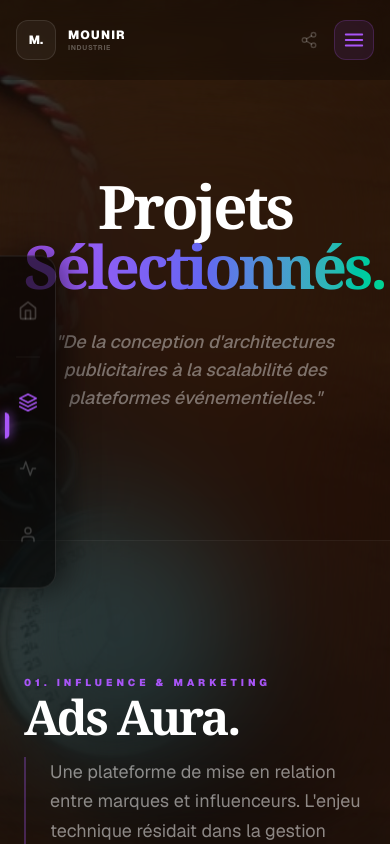
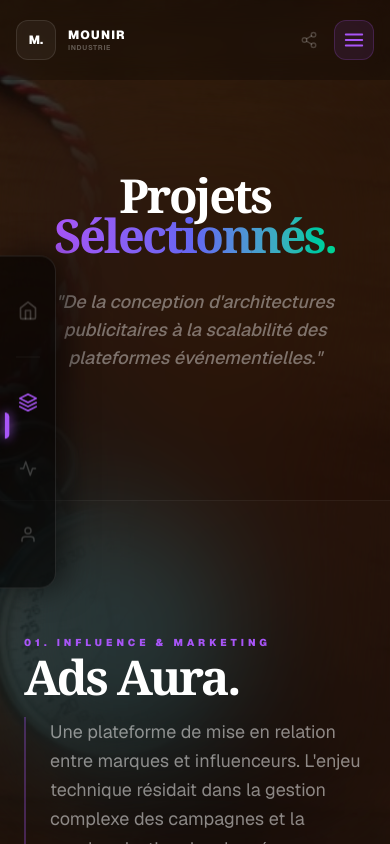
Before and after one commit to chefDossier/chefdossierPortfolio, a Next.js app: page /projects in a window 390 px wide. Built offline with nearby package versions, Linux system fonts and the light colour scheme.

Commit message:
responsivite du texte dans la page project

```diff
--- a/src/app/projects/page.tsx
+++ b/src/app/projects/page.tsx
@@ -7,10 +7,12 @@ import {
 export default function PortfolioShowcase() {
   return (
     <div className="relative bg-[#0a0a0a]/30 backdrop-blur-3xl text-white min-h-screen font-sans selection:bg-purple-custom/30">
-      <header className="max-w-7xl mx-auto px-6 pt-24 pb-32 space-y-8 text-center">
-        <h1 className="text-6xl md:text-9xl font-serif font-black tracking-tighter leading-none">
+      <header className="max-w-7xl mx-auto px-6 pt-24 pb-32 space-y-8 text-center overflow-hidden">
+        <h1 className="text-[12vw] md:text-[min(10vw,9rem)] font-serif font-black tracking-tighter leading-[0.85] break-words">
           Projets <br />
-          <span className="text-transparent bg-clip-text bg-gradient-to-r from-purple-custom via-indigo-custom to-emerald-400">Sélectionnés.</span>
+          <span className="text-transparent bg-clip-text bg-gradient-to-r from-purple-custom via-indigo-custom to-emerald-400 inline-block">
+            Sélectionnés.
+          </span>
         </h1>
         <p className="text-white/40 text-lg md:text-xl font-medium italic max-w-2xl mx-auto">
           "De la conception d'architectures publicitaires à la scalabilité des plateformes événementielles."
```
